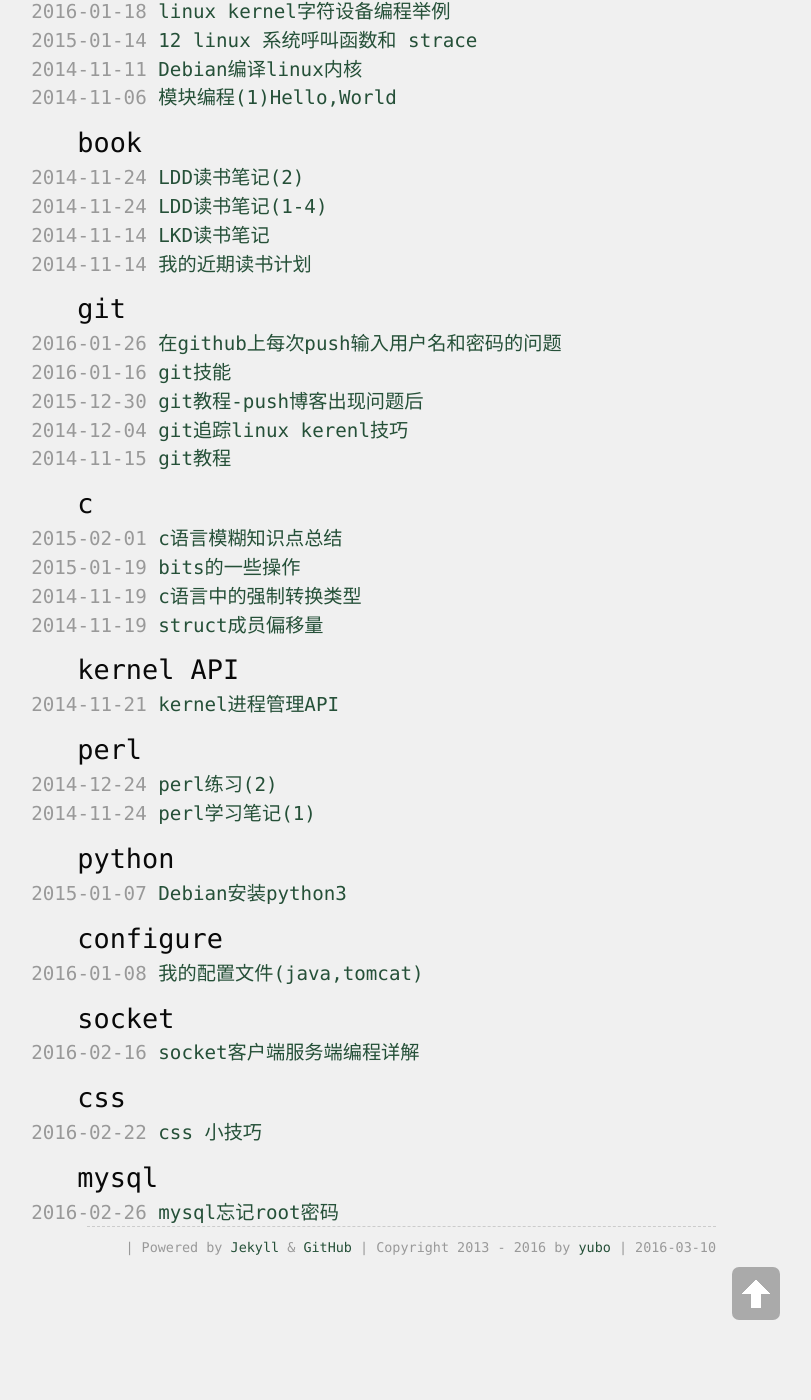
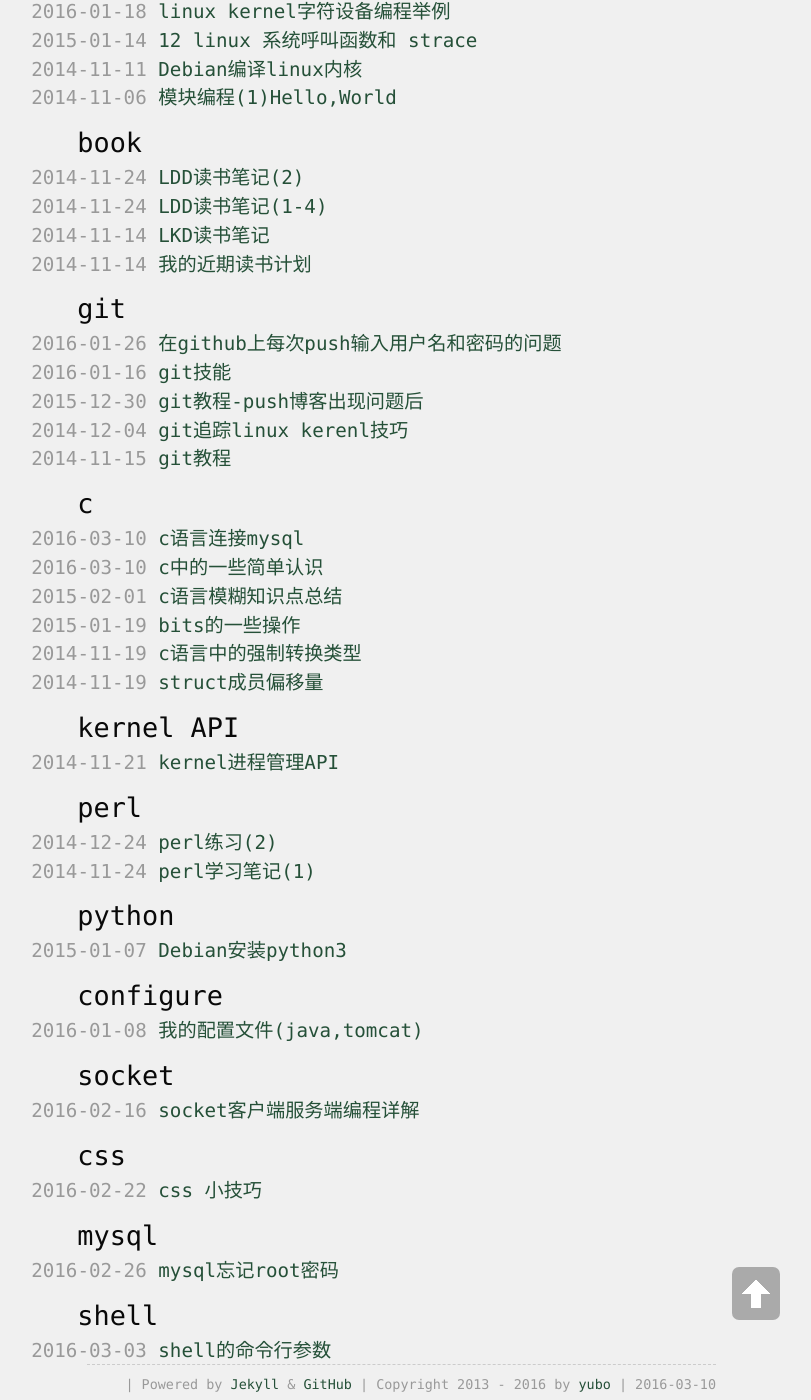
Before and after one commit to yuzibo/yuzibo.github.io, a Jekyll site: the page built from class.html, in a window 1280 px wide and 1400 px high, scrolled down 1977 px. Shown: the whole window, without its empty margins (324-1135 px from the left). Built offline with Jekyll 4.4.1, drawn with Linux system fonts in a browser that asks for light colours; comment, search, counter and statistics services are not loaded; some of the changed lines change nothing that is shown.

Commit message:
new files

````diff
--- /dev/null
+++ b/_posts/2016-03-03-bash_argc.md
@@ -0,0 +1,42 @@
+---
+layout: article
+category: shell
+title: "shell的命令行参数"
+---
+
+# 简化命令
+最近，在使用vps，经常需要经本地文件经`scp`命令传到vps上去，
+
+```bash
+scp -P ssh-port filename user@ip:path
+```
+
+但是，用多了就觉得很笨.于是，经过简单的了解，解决了这个小问题。
+
+首先，回顾一下bash-shell的几个参数：
+
+```bash
+$0 : ./test.sh 即命令本身，相当于c/c++的argc[0]
+
+$1 : 第一个参数
+
+$2 : 第二个参数
+...
+
+$# : 参数的个数，不包括命令本身
+
+$@ : 参数本身的列表，也不包括命令本身
+
+$* : 正常模式下同$@相同，但是加上引号，"$*" 将所有的参数解释成一个字符串，而
+	"$@"是一个参数数组
+```
+所以，我的上传文件的脚本scp.sh也就简简单单的出来了;
+
+```bash
+scp -P ssh-port $1 root@ip:/path-you-want-to-save/
+```
+然后，执行
+
+> sh scp.sh filename
+
+然后，你就等待输入密码就可以了。
--- /dev/null
+++ b/_posts/2016-03-10-keys_in_c.md
@@ -0,0 +1,121 @@
+---
+layout: article
+category: c
+title: "c中的一些简单认识"
+---
+
+# static
+
+## 修饰变量
+
+这个static其实一点都不安静，这不，你得注意以下几点：
+
+### 静态全局变量
+作用域只限于从定义处开始，到文件结尾处，即使你使用extern去申请也不管用的。
+
+### 静态局部变量
+在函数体里定义，就只能在这个函数体里面使用，同一文件的其他的函数使用也是
+不行的，由于被static修饰??的存放在内存的静态区，就是这个函数运行结束，
+变量也不会被撤销。
+
+```c
+/*************************************************************************
+     File Name: static.c
+     Author: yubo
+     Mail: yuzibode@126.com
+     Created Time: 2016年03月10日 星期四 16时16分49秒
+ ************************************************************************/
+
+#include<stdio.h>
+static int j;
+void fun1(void)
+{
+	static int i = 0;
+	i ++;
+	printf("\n");
+	printf("static's i= %d\t",i);
+}
+void fun2(void){
+	j = 0;
+	j ++;
+	printf("\n");
+	printf("non-static j=%d\t",j);
+}
+int main(){
+	int k;
+	for(k = 0; k < 10; k++){
+		fun1();
+		fun2();
+
+	}
+	return 0;
+}
+```
+下面是该段程序的运行结果：
+```c
+static's i= 1	non-static j=1	static's i= 2
+non-static j=1	static's i= 3	non-static j=1
+static's i= 4	non-static j=1	static's i= 5
+non-static j=1	static's i= 6	non-static j=1
+static's i= 7	non-static j=1	static's i= 8
+non-static j=1	static's i= 9	non-static j=1
+static's i= 10	non-static j=1
+```
+从这里我们可以看出来，fun1()内的静态变量没有被释放，还是维持着
+上次运行的结果。
+
+## 修饰函数
+
+这里的修饰，是应该它本来的面目，也就是指该函数只对该文件有效，这样，
+不同的人在一个大型项目中不必担心命名冲突。linux kernel中充斥着大量的
+static.
+
+# void
+作用两个：
+1) 对函数返回的限定
+2) 对函数参数的限定
+
+## 指针
+如果p1和p2的指针类型相同，我们可以在p1和p2之间相互赋值，如果P1和P2
+指向不同的数据类型，则必须使用强制类型转换运算符把赋值运算符右边的
+指针类型转换为左边指针的类型。
+例如：
+```c
+float *p1;
+int *p2;
+p1 = p2;
+```
+最后一句是错误的，必须按照
+
+```c
+p1 =(float *)p2;
+```
+来赋值。
+但是不能将void类型的指针赋值给有类型的指针。
+
+### 补充
+该标准规定不能对void类型的指针进行算法运算，因为不知道该指针的类型(存储空间)。
+但是，GNU委员会不这么认为，它规定void * 的类型与char * 的类型一致。所以，
+你想写出移植行很高的代码，需要进行如下的操作：
+
+```c
+void *pvoid;
+(char *)pvoid++;//ANSI: right
+(char *)pvoid += 1; //ANSI: errors
+```
+
+
+
+## 修饰返回值和参数
+
+>默认不显式的声明函数的类型，则默认为int
+
+>如果函数参数为空，最好声明为void
+
+### 如果函数的参数可以是任意的指针，应该声明为void *.
+例如，内存操作函数：
+```c
+void *memcpy(void *dest, const void *src, size_t len);
+void *memset(void *buffer, int c, size_t num);
+```
+这样，任何类型的指针都可以传入memset和memcpy中，
--- /dev/null
+++ b/_posts/2016-03-10-mysql_c.md
@@ -0,0 +1,37 @@
+---
+layout: article
+category: c
+title: "c语言连接mysql"
+---
+
+# 安装工具
+[http://dev.mysql.com/downloads/connector/c/6.0.html](connector);
+
+# 测试
+其实，我早就把mysql-client安装好了，只是我也不知道怎么安装的当时，看来，
+很有必要记录一下当时的安装的情况。
+
+```c
+#include<stdio.h>
+#include<my_global.h>
+#include<mysql.h>
+int main(int argc, char **argv){
+	printf("Mysql client version: %s\n",mysql_get_client_info());
+	return 0;
+
+}
+```
+
+然后键入命令:
+
+```c
+gcc -c `mysql_config --cflags` version.c
+```
+然后就生成了可执行文件 version.
+
+或者：
+
+```c
+gcc -o version version.o `mysql_config --libs`
+```
+相关的联系放在了github中.
````
Also changed, not shown: _posts/2014-07-14-hdu1159.md (line endings or trailing spaces).
